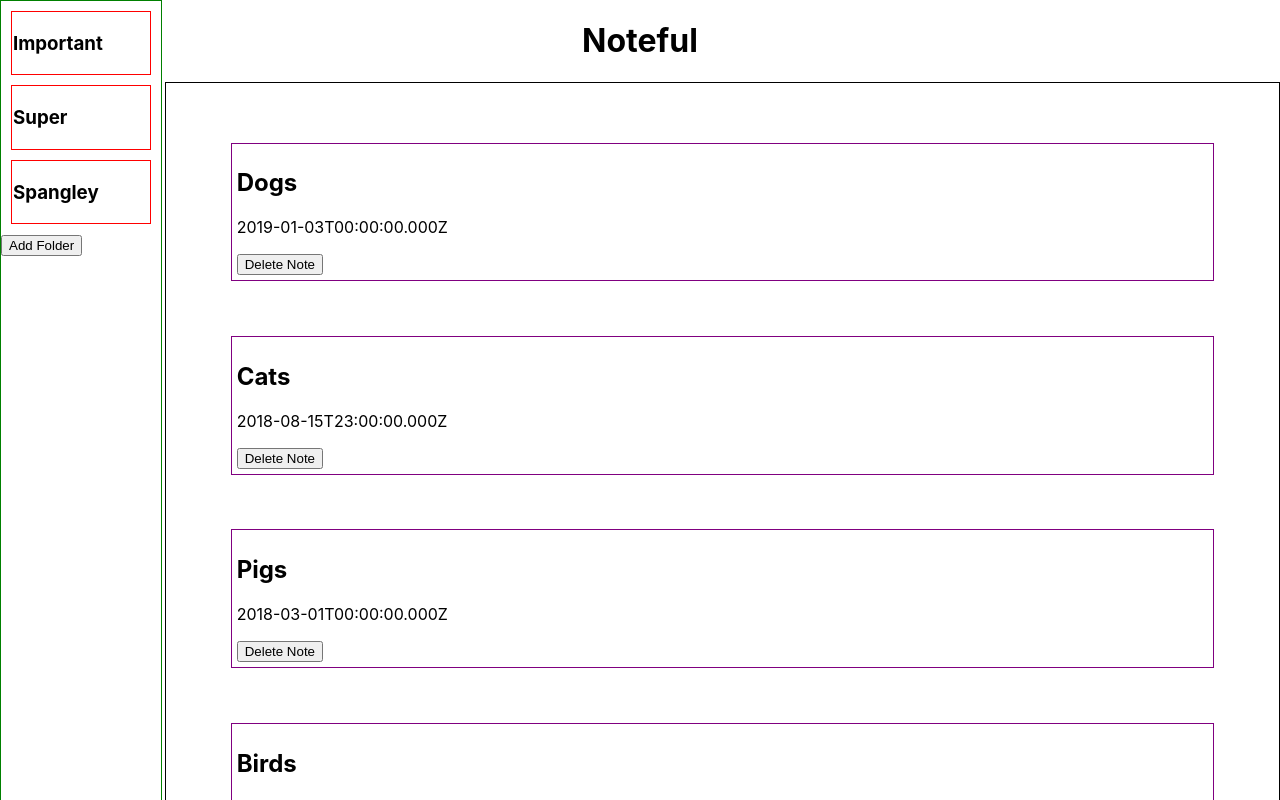
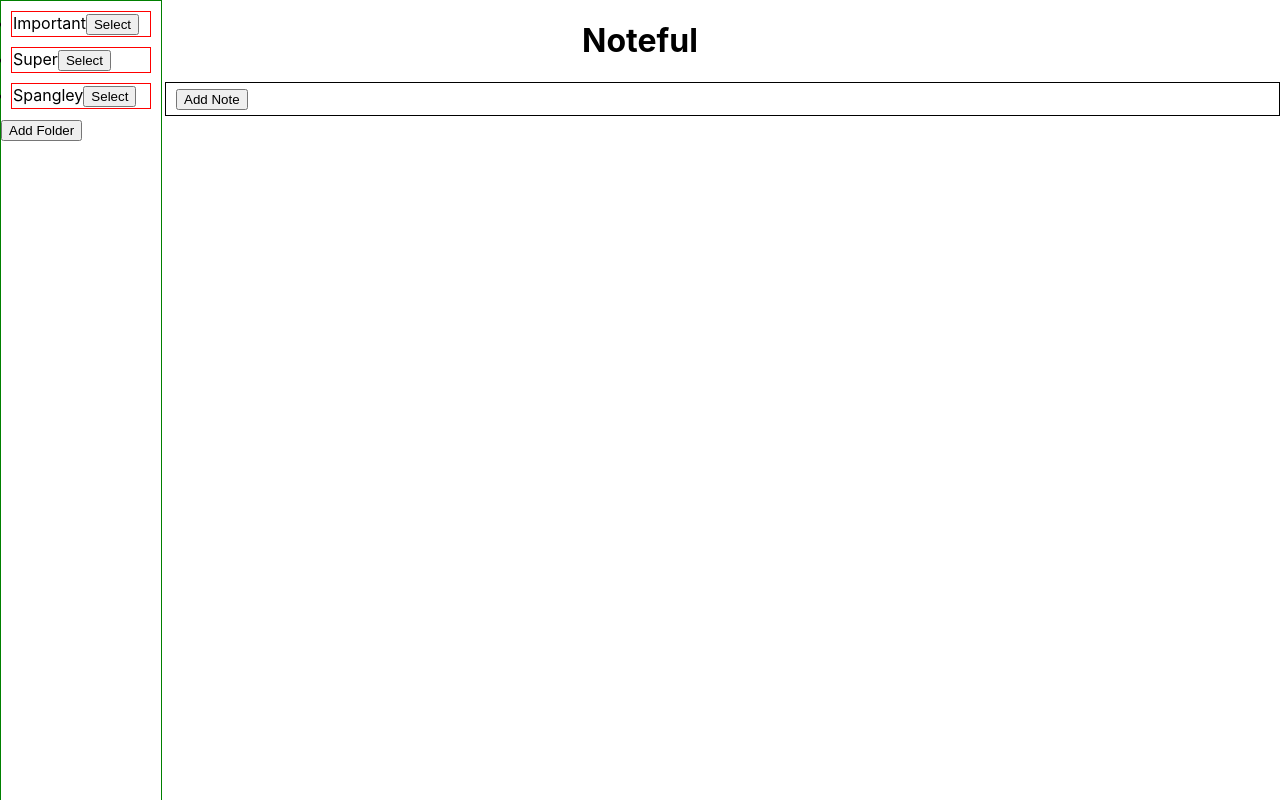
Before and after one commit to Britt22walk/noteful, a React (Create React App) app: page / in a window 1280 px wide. Shown: the top 800 px of the page. Built offline with nearby package versions, Linux system fonts and the light colour scheme.

Commit message:
filter working

```diff
--- a/src/App.js
+++ b/src/App.js
@@ -1,9 +1,10 @@
 import "./App.css";
 
 import React, { Component } from "react";
-import { Route } from "react-router-dom";
+import { Route, Switch, Link } from "react-router-dom";
 import FolderSidebar from "./components/FoldeSiderbar/FolderSidebar";
 import NoteList from "./components/NoteList/NoteList";
+import Header from "./components/Header/Header";
 import STORE from "./STORE";
 
 class App extends Component {
@@ -11,19 +12,34 @@ class App extends Component {
     super(props);
 
     this.state = {
-      notes: STORE.notes,
-      folders: STORE.folders,
+      notes: [],
+      folders: [],
     };
   }
 
+  handleFolderClick = (selectedFolder) => {
+    console.log("the id of the folder clicked is " + selectedFolder);
+    const notes = STORE.notes.filter(
+      (note) => note.folderId === selectedFolder
+    );
+
+    this.setState({ notes: notes });
+  };
+
+  handleNoteClick = () => {
+    console.log("Note clicked!");
+  };
+
   render() {
-    console.log(this.state.folders);
     return (
       <main className="App">
         <header>
-          <h1>Noteful</h1>
+          <Header />
         </header>
-        <FolderSidebar folders={this.state.folders} />
+        <FolderSidebar
+          folders={STORE.folders}
+          handleFolderClick={this.handleFolderClick}
+        />
         <NoteList notes={this.state.notes} />
       </main>
     );
--- a/src/components/FoldeSiderbar/FolderSidebar.jsx
+++ b/src/components/FoldeSiderbar/FolderSidebar.jsx
@@ -1,17 +1,17 @@
-import React, { Component } from "react";
+import React from "react";
+import { Link } from "react-router-dom";
 import Folders from "../Folders/Folders";
 import "./FolderSidebar.css";
 
 function FolderSidebar(props) {
-  const { folders } = props;
+  const { folders, handleFolderClick } = props;
   const foldersList = folders.map((folder, idx) => (
-    <Folders {...folder} key={idx} />
+    <Folders {...folder} key={idx} handleFolderClick={handleFolderClick} />
   ));
   console.log(folders);
   return (
     <div className="folder_sidebar">
       {foldersList}
-
       <button className="addFolder_btn">Add Folder</button>
     </div>
   );
--- a/src/components/Folders/Folders.jsx
+++ b/src/components/Folders/Folders.jsx
@@ -1,10 +1,14 @@
 import React, { Component } from "react";
 
 export default function Folders(props) {
-  console.log(props);
   return (
-    <div className="folders">
-      <h3>{props.name}</h3>
-    </div>
+    <ul className="folders">
+      <li>
+        {props.name}
+        <button onClick={(e) => props.handleFolderClick(props.id)}>
+          Select
+        </button>
+      </li>
+    </ul>
   );
 }
--- /dev/null
+++ b/src/components/Header/Header.jsx
@@ -0,0 +1,9 @@
+import React from "react";
+
+export default function Header() {
+  return (
+    <div className="header">
+      <h1>Noteful</h1>
+    </div>
+  );
+}
--- /dev/null
+++ b/src/components/NoteContent/NoteContent.jsx
@@ -0,0 +1,10 @@
+import React from "react";
+
+export default function NoteContent(props) {
+  console.log(props);
+  return (
+    <div className="noteContent">
+      <p>{props.content}</p>
+    </div>
+  );
+}
--- a/src/components/NoteList/NoteList.jsx
+++ b/src/components/NoteList/NoteList.jsx
@@ -5,7 +5,7 @@ import "./NoteList.css";
 export default function NoteList(props) {
   const { notes } = props;
   const notesList = notes.map((note, idx) => <Notes {...note} key={idx} />);
-  console.log(notes);
+
   return (
     <div className="note_list">
       {notesList}
--- a/src/components/Notes/Notes.jsx
+++ b/src/components/Notes/Notes.jsx
@@ -1,11 +1,14 @@
 import React, { Component } from "react";
+import NoteContent from "../NoteContent/NoteContent";
 
 export default function Notes(props) {
+  console.log(props);
   return (
     <div className="notes">
       <h2>{props.name}</h2>
       <p>{props.modified}</p>
       <button className="delete_btn">Delete Note</button>
+      <NoteContent content={props.content} />
     </div>
   );
 }
```
